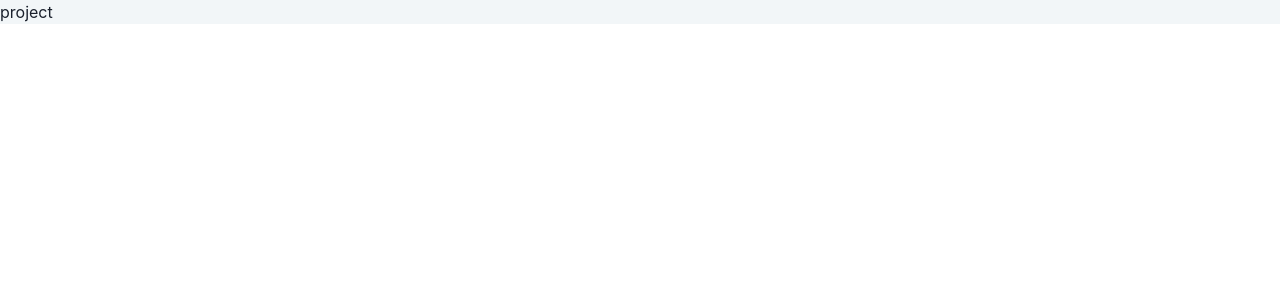
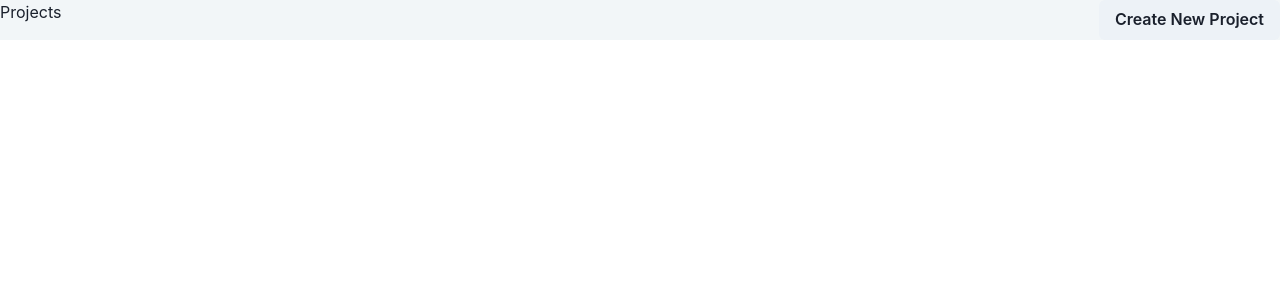
Before and after one commit to vishwajeethaldar/main-brake-9977, a React (Vite) app in the folder frontend/: page /projects in a window 1280 px wide. Shown: the top 300 px of the page. Built offline with nearby package versions, Linux system fonts and the light colour scheme.

Commit message:
updated main page

```diff
--- a/frontend/src/Components/projects/RegistrationForm.tsx
+++ b/frontend/src/Components/projects/RegistrationForm.tsx
@@ -1,4 +1,5 @@
 import {Box} from '@chakra-ui/react'
+
 
 export const RegistrationForm = () => {
   return (
--- a/frontend/src/Pages/Projects.tsx
+++ b/frontend/src/Pages/Projects.tsx
@@ -1,8 +1,20 @@
-import {Box} from '@chakra-ui/react'
+import {Box, Flex} from '@chakra-ui/react'
+import { CreateProjectButton } from '../Components/projects/CreateProjectButton'
+import { PageTitle } from '../Components/projects/PageTitle'
  export const Projects = () => {
   return (
-    <Box bg={"#F2F6F8"}>
-        project
-    </Box>
+    <Flex width="100%">
+        <Box>
+
+        </Box>
+        <Box bg={"#F2F6F8"} width="100%">
+            <Flex justify={"space-between"} width="100%">
+                <PageTitle title='Projects'/>
+                <CreateProjectButton/>
+            </Flex>
+        </Box>
+
+
+    </Flex>
   )
 }
```
